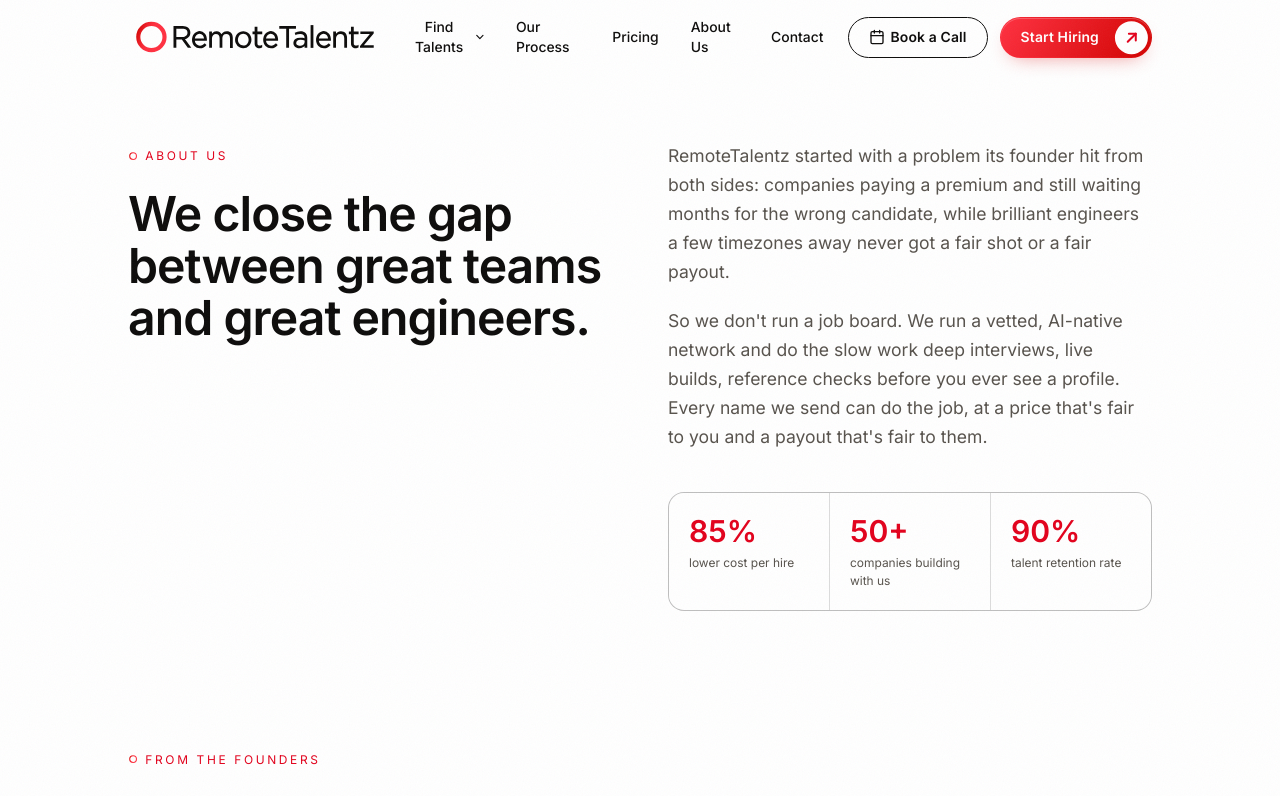
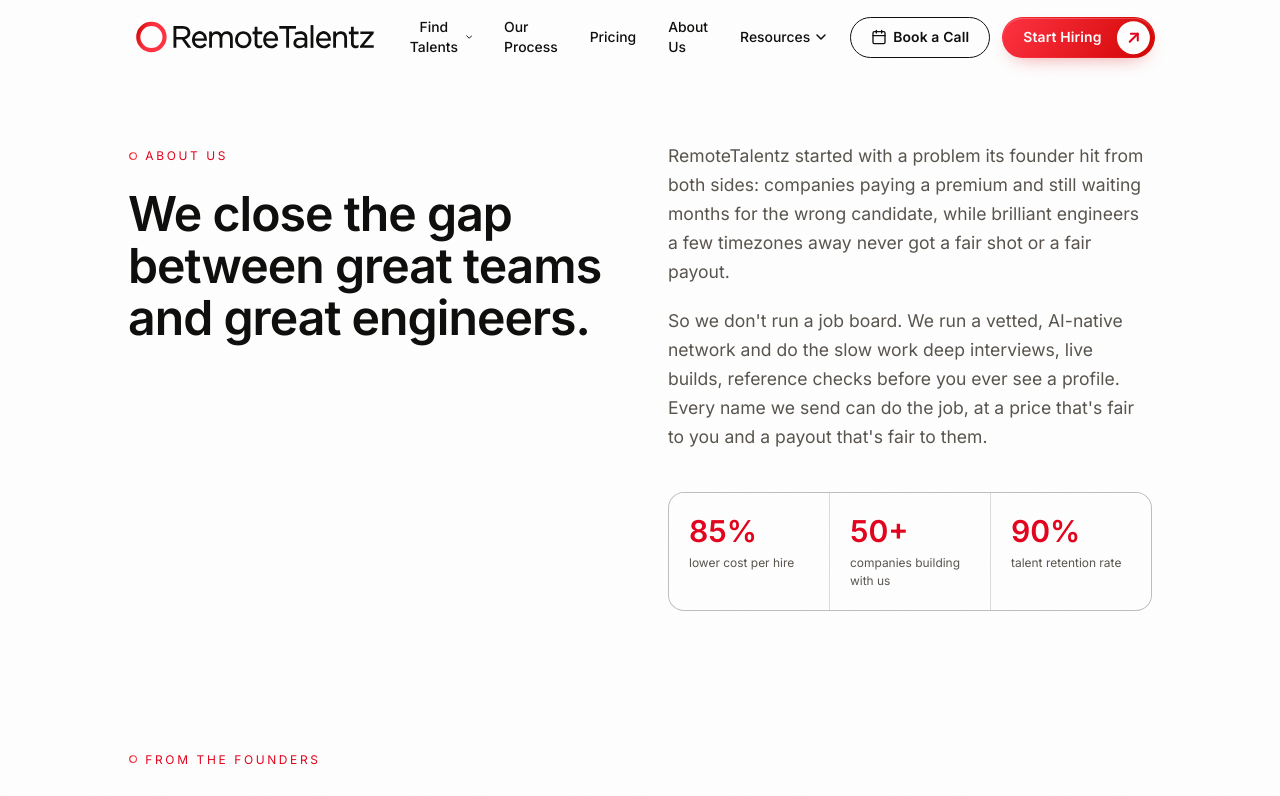
Before and after one commit to TaforaTech/remote-talentz, a Next.js app: page /about in a window 1280 px wide. Shown: the top 796 px of the page. Built offline with nearby package versions, Linux system fonts and the light colour scheme.

Commit message:
feat: updated the navbar

```diff
--- a/src/components/Navbar.tsx
+++ b/src/components/Navbar.tsx
@@ -11,15 +11,22 @@ import { popularRoles, emergingRoles } from "@/lib/roles";
 const NAV_LINKS = [
   { label: "Our Process", href: "/our-process" },
   { label: "About Us", href: "/about" },
+];
+
+const RESOURCE_LINKS = [
   { label: "Contact", href: "/contact" },
+  { label: "FAQ", href: "/pricing#faq" },
 ];
 
 export default function Navbar() {
   const [megaOpen, setMegaOpen] = useState(false);
+  const [resOpen, setResOpen] = useState(false);
   const [mobileOpen, setMobileOpen] = useState(false);
   const [mobileTalents, setMobileTalents] = useState(false);
+  const [mobileResources, setMobileResources] = useState(false);
   const [scrolled, setScrolled] = useState(false);
   const closeTimer = useRef<ReturnType<typeof setTimeout> | null>(null);
+  const resTimer = useRef<ReturnType<typeof setTimeout> | null>(null);
 
   useEffect(() => {
     const onScroll = () => setScrolled(window.scrollY > 8);
@@ -44,10 +51,21 @@ export default function Navbar() {
     closeTimer.current = setTimeout(() => setMegaOpen(false), 140);
   };
 
+  const openRes = () => {
+    if (resTimer.current) clearTimeout(resTimer.current);
+    setResOpen(true);
+  };
+  const scheduleCloseRes = () => {
+    if (resTimer.current) clearTimeout(resTimer.current);
+    resTimer.current = setTimeout(() => setResOpen(false), 140);
+  };
+
   const closeAll = () => {
     setMegaOpen(false);
+    setResOpen(false);
     setMobileOpen(false);
     setMobileTalents(false);
+    setMobileResources(false);
   };
 
   return (
@@ -180,6 +198,57 @@ export default function Navbar() {
               {l.label}
             </Link>
           ))}
+
+          {/* Resources — dropdown on hover */}
+          <div
+            className="relative"
+            onMouseEnter={openRes}
+            onMouseLeave={scheduleCloseRes}
+          >
+            <button
+              className="nav-link flex items-center gap-1.5"
+              aria-expanded={resOpen}
+              aria-haspopup="true"
+              data-active={resOpen}
+              onClick={() => setResOpen((v) => !v)}
+            >
+              Resources
+              <svg
+                width="10"
+                height="10"
+                viewBox="0 0 10 10"
+                fill="none"
+                aria-hidden="true"
+                className={`transition-transform duration-300 ${resOpen ? "rotate-180" : ""}`}
+              >
+                <path d="M1 3l4 4 4-4" stroke="currentColor" strokeWidth="1.5" strokeLinecap="round" strokeLinejoin="round" />
+              </svg>
+            </button>
+
+            {resOpen && (
+              <div className="mega-panel absolute right-0 top-full w-56 pt-4">
+                <ul className="overflow-hidden rounded-2xl border border-line bg-paper-raised p-2 shadow-[0_24px_70px_-20px_rgba(12,11,10,0.35)]">
+                  {RESOURCE_LINKS.map((l) => (
+                    <li key={l.href}>
+                      <Link
+                        href={l.href}
+                        onClick={closeAll}
+                        className="group flex items-center justify-between gap-2 rounded-lg px-3 py-2 text-sm font-medium text-ink-soft transition-colors hover:bg-red-tint hover:text-red"
+                      >
+                        {l.label}
+                        <span
+                          aria-hidden="true"
+                          className="-translate-x-1 text-red opacity-0 transition-all duration-200 group-hover:translate-x-0 group-hover:opacity-100"
+                        >
+                          →
+                        </span>
+                      </Link>
+                    </li>
+                  ))}
+                </ul>
+              </div>
+            )}
+          </div>
         </div>
 
         <div className="hidden items-center gap-3 lg:flex">
@@ -267,9 +336,29 @@ export default function Navbar() {
             <Link href="/about" onClick={closeAll} className="block py-4 font-display text-xl font-semibold">
               About Us
             </Link>
-            <Link href="/contact" onClick={closeAll} className="block py-4 font-display text-xl font-semibold">
-              Contact
-            </Link>
+            <div>
+              <button
+                className="flex w-full items-center justify-between py-4 text-left font-display text-xl font-semibold"
+                aria-expanded={mobileResources}
+                onClick={() => setMobileResources((v) => !v)}
+              >
+                Resources
+                <span className={`text-red transition-transform duration-300 ${mobileResources ? "rotate-45" : ""}`} aria-hidden="true">
+                  +
+                </span>
+              </button>
+              {mobileResources && (
+                <ul className="space-y-2.5 border-l-2 border-red pb-4 pl-5">
+                  {RESOURCE_LINKS.map((l) => (
+                    <li key={l.href}>
+                      <Link href={l.href} onClick={closeAll} className="text-base text-ink-soft transition-colors hover:text-red">
+                        {l.label}
+                      </Link>
+                    </li>
+                  ))}
+                </ul>
+              )}
+            </div>
           </div>
 
           <div className="mt-8 flex flex-wrap items-center justify-center gap-3">
--- a/src/components/PricingContent.tsx
+++ b/src/components/PricingContent.tsx
@@ -341,7 +341,7 @@ function PaymentTerms() {
 /* ---------- 7. FAQ ---------- */
 function Faqs() {
   return (
-    <section className="pb-section-tight">
+    <section id="faq" className="scroll-mt-nav pb-section-tight">
       <div className="container-rt">
         <Reveal className="mx-auto max-w-3xl">
           <p className="eyebrow justify-center text-center">
```
